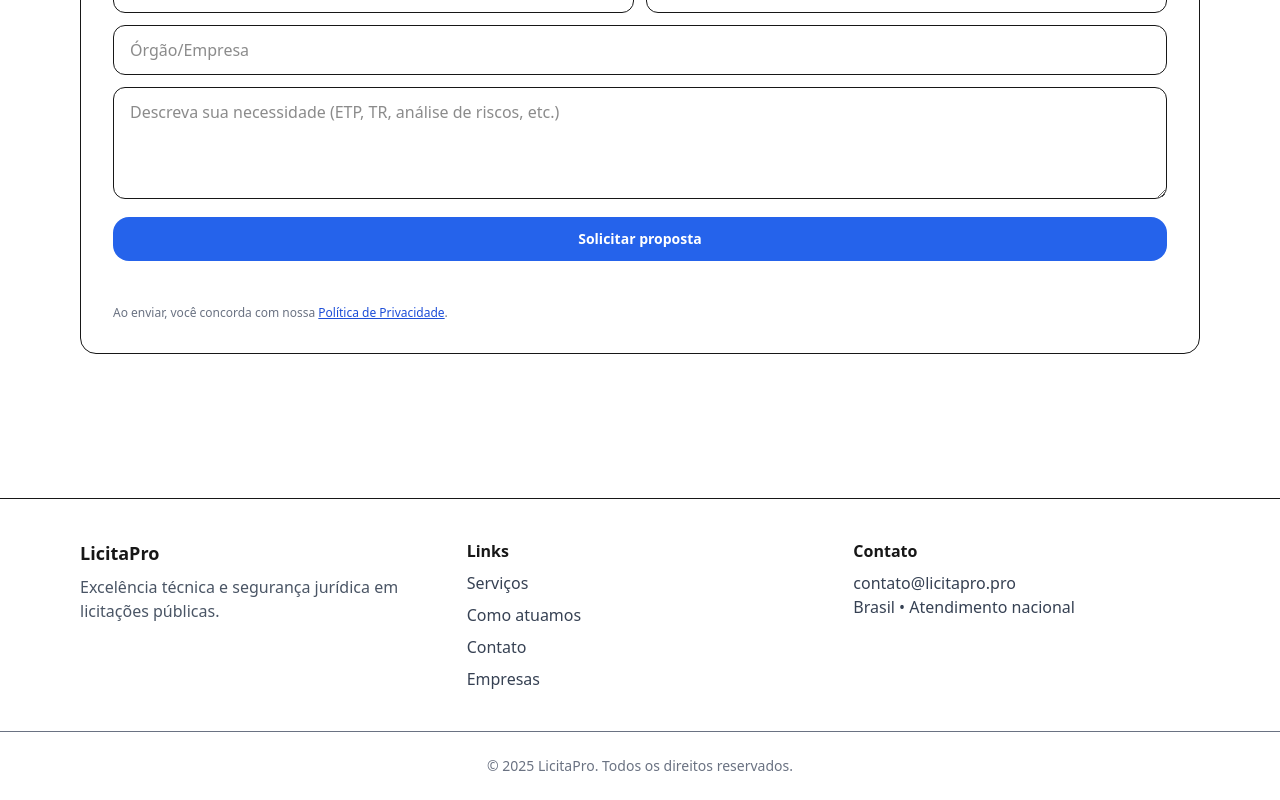
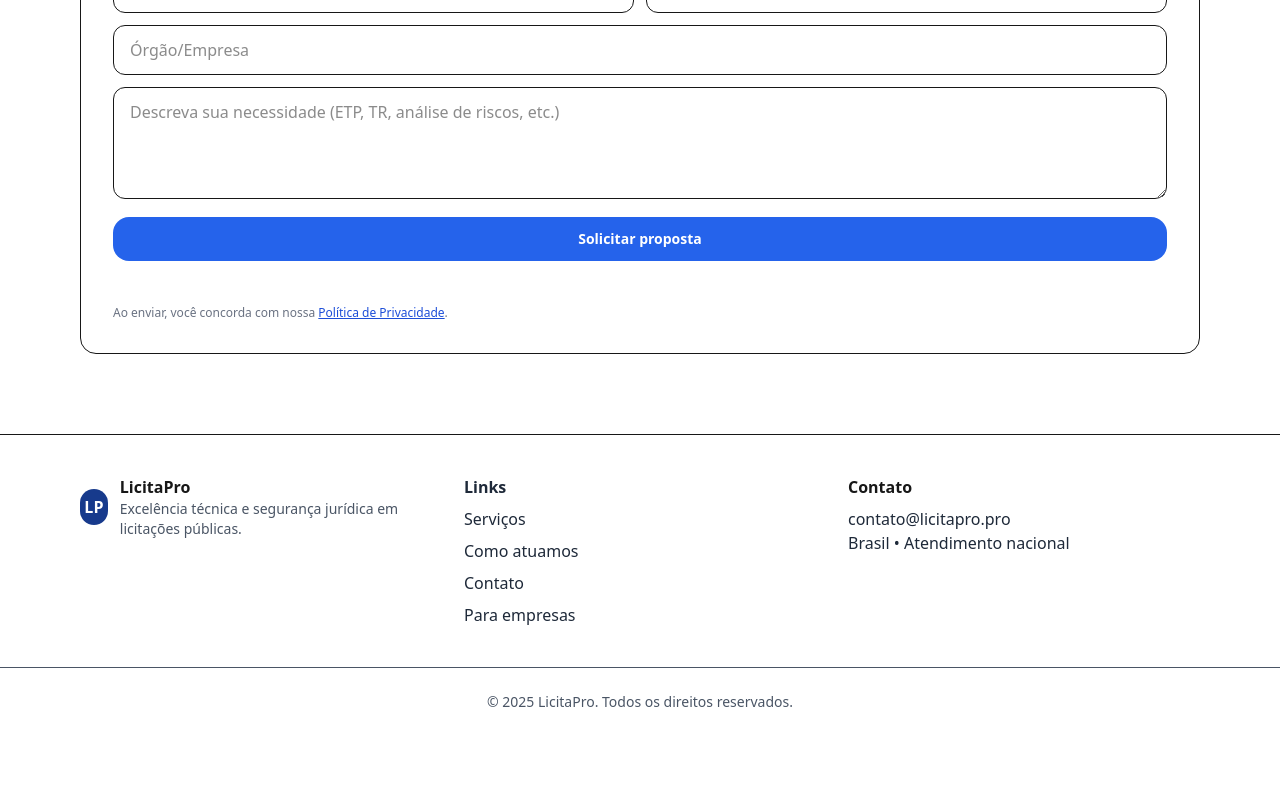
Before and after one commit to ordilafomagnossaojunior-dev/licitapro-site, a Next.js app: page / in a window 1280 px wide. Shown: the part 1918-2718 px from the top of the page. After the commit the page ends 2654 px from the top, so only its background shows below. Built offline with nearby package versions, Linux system fonts and the light colour scheme.

Commit message:
fix(footer): usa <Link> para rota interna e ajusta email

```diff
--- a/src/app/components/SiteFooter.tsx
+++ b/src/app/components/SiteFooter.tsx
@@ -2,59 +2,69 @@
 import Link from "next/link";
 
 export default function SiteFooter() {
+  const year = new Date().getFullYear();
+
   return (
-    <footer className="mt-16 border-t">
-      <div className="mx-auto max-w-6xl px-4 py-10 grid gap-10 md:grid-cols-3">
+    <footer className="border-t bg-white">
+      <div className="mx-auto max-w-6xl px-4 py-10 grid gap-8 md:grid-cols-3">
+        {/* Coluna 1 – Marca */}
         <div>
-          <h3 className="font-semibold text-lg">LicitaPro</h3>
-          <p className="mt-2 text-gray-600">
-            Excelência técnica e segurança jurídica em licitações públicas.
-          </p>
+          {/* ✅ para rotas internas use Link */}
+          <Link href="/" className="flex items-center gap-3">
+            <div className="h-9 w-9 rounded-full bg-[#173A8C] grid place-items-center font-bold text-white">
+              LP
+            </div>
+            <div>
+              <div className="font-semibold">LicitaPro</div>
+              <div className="text-sm text-gray-600">
+                Excelência técnica e segurança jurídica em licitações públicas.
+              </div>
+            </div>
+          </Link>
         </div>
 
-        <div>
-          <h4 className="font-semibold">Links</h4>
-          <ul className="mt-2 space-y-2 text-gray-700">
+        {/* Coluna 2 – Links */}
+        <nav className="text-gray-800">
+          <div className="font-semibold mb-2">Links</div>
+          <ul className="space-y-2">
             <li>
-              <Link href="/#servicos" className="hover:text-primary-700">
+              <Link href="/#servicos" className="hover:underline">
                 Serviços
               </Link>
             </li>
             <li>
-              <Link href="/#como-atuamos" className="hover:text-primary-700">
+              <Link href="/#como-atuamos" className="hover:underline">
                 Como atuamos
               </Link>
             </li>
             <li>
-              <Link href="/#contato" className="hover:text-primary-700">
+              <Link href="/contact" className="hover:underline">
                 Contato
               </Link>
             </li>
             <li>
-              <Link href="/para-empresas" className="hover:text-primary-700">
-                Empresas
+              <Link href="/para-empresas" className="hover:underline">
+                Para empresas
               </Link>
             </li>
           </ul>
-        </div>
+        </nav>
 
+        {/* Coluna 3 – Contato */}
         <div>
-          <h4 className="font-semibold">Contato</h4>
-          <p className="mt-2 text-gray-700">
-            <a
-              href="mailto:contato@licitapro.pro"
-              className="hover:text-primary-700"
-            >
+          <div className="font-semibold mb-2">Contato</div>
+          <div className="space-y-2 text-gray-800">
+            {/* Para e-mail/telefone pode usar <a> normalmente */}
+            <a href="mailto:contato@licitapro.pro" className="hover:underline">
               contato@licitapro.pro
             </a>
-            <br />
-            Brasil • Atendimento nacional
-          </p>
+            <div>Brasil • Atendimento nacional</div>
+          </div>
         </div>
       </div>
 
-      <div className="border-t py-6 text-center text-sm text-gray-500">
-        © {new Date().getFullYear()} LicitaPro. Todos os direitos reservados.
+      <div className="border-t py-6 text-center text-sm text-gray-600">
+        © {year} LicitaPro. Todos os direitos reservados.
       </div>
     </footer>
   );
```
